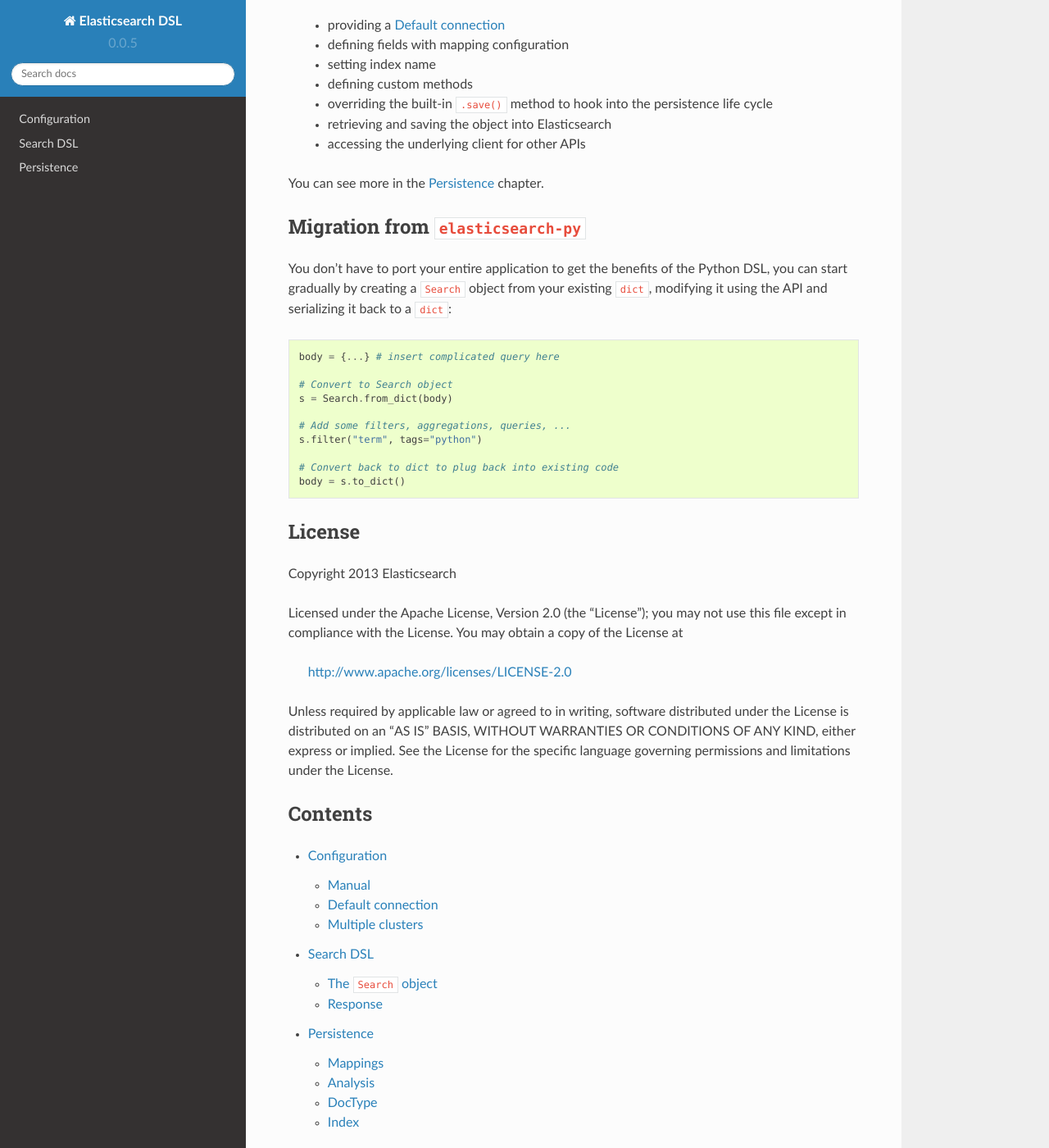
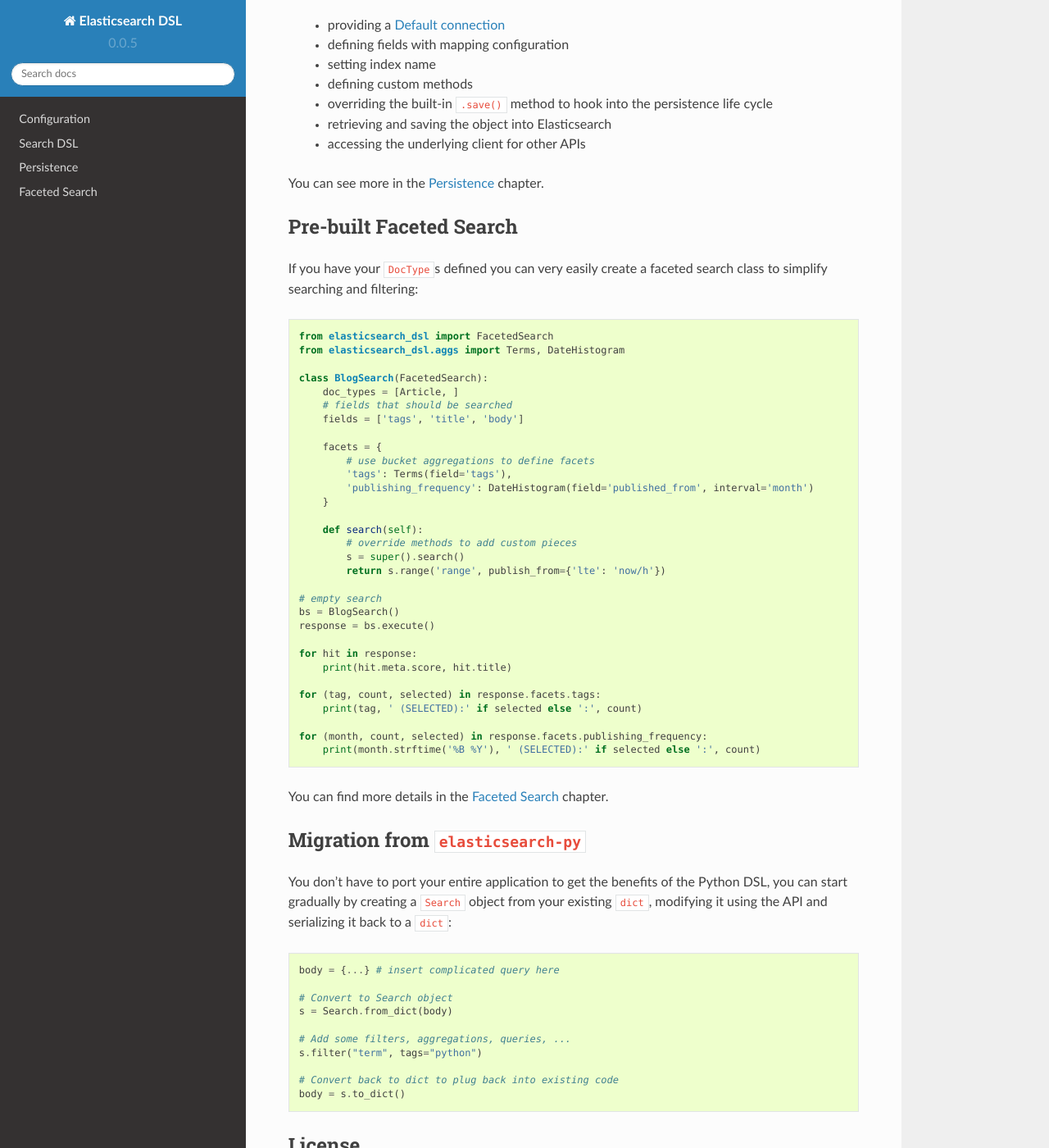
Before and after one commit to elastic/elasticsearch-dsl-py, a Sphinx documentation site: the page built from docs/index.rst, in a window 1280 px wide and 1400 px high, scrolled down 2680 px. Shown: the whole window at 82% size. Built offline with Sphinx 7.4.7 and the Read the Docs theme 2.0.0, drawn with Linux system fonts in a browser that asks for light colours; some of the changed text lies outside the part shown.

Commit message:
Added some docs on faceted search

```diff
--- a/docs/index.rst
+++ b/docs/index.rst
@@ -168,6 +168,49 @@
 
 You can see more in the :ref:`persistence` chapter.
 
+
+Pre-built Faceted Search
+------------------------
+
+If you have your ``DocType``\ s defined you can very easily create a faceted
+search class to simplify searching and filtering:
+
+.. code:: python
+
+    from elasticsearch_dsl import FacetedSearch
+    from elasticsearch_dsl.aggs import Terms, DateHistogram
+
+    class BlogSearch(FacetedSearch):
+        doc_types = [Article, ]
+        # fields that should be searched
+        fields = ['tags', 'title', 'body']
+
+        facets = {
+            # use bucket aggregations to define facets
+            'tags': Terms(field='tags'),
+            'publishing_frequency': DateHistogram(field='published_from', interval='month')
+        }
+
+        def search(self):
+            # override methods to add custom pieces
+            s = super().search()
+            return s.range('range', publish_from={'lte': 'now/h'})
+
+    # empty search
+    bs = BlogSearch()
+    response = bs.execute()
+
+    for hit in response:
+        print(hit.meta.score, hit.title)
+
+    for (tag, count, selected) in response.facets.tags:
+        print(tag, ' (SELECTED):' if selected else ':', count)
+
+    for (month, count, selected) in response.facets.publishing_frequency:
+        print(month.strftime('%B %Y'), ' (SELECTED):' if selected else ':', count)
+
+You can find more details in the :ref:`faceted_search` chapter.
+
 Migration from ``elasticsearch-py``
 -----------------------------------
 
@@ -216,4 +259,5 @@
    configuration
    search_dsl
    persistence
+   faceted_search
    Changelog
```
Also changed, not shown: docs/faceted_search.rst (added, +116 -0 lines), 1 other file.
